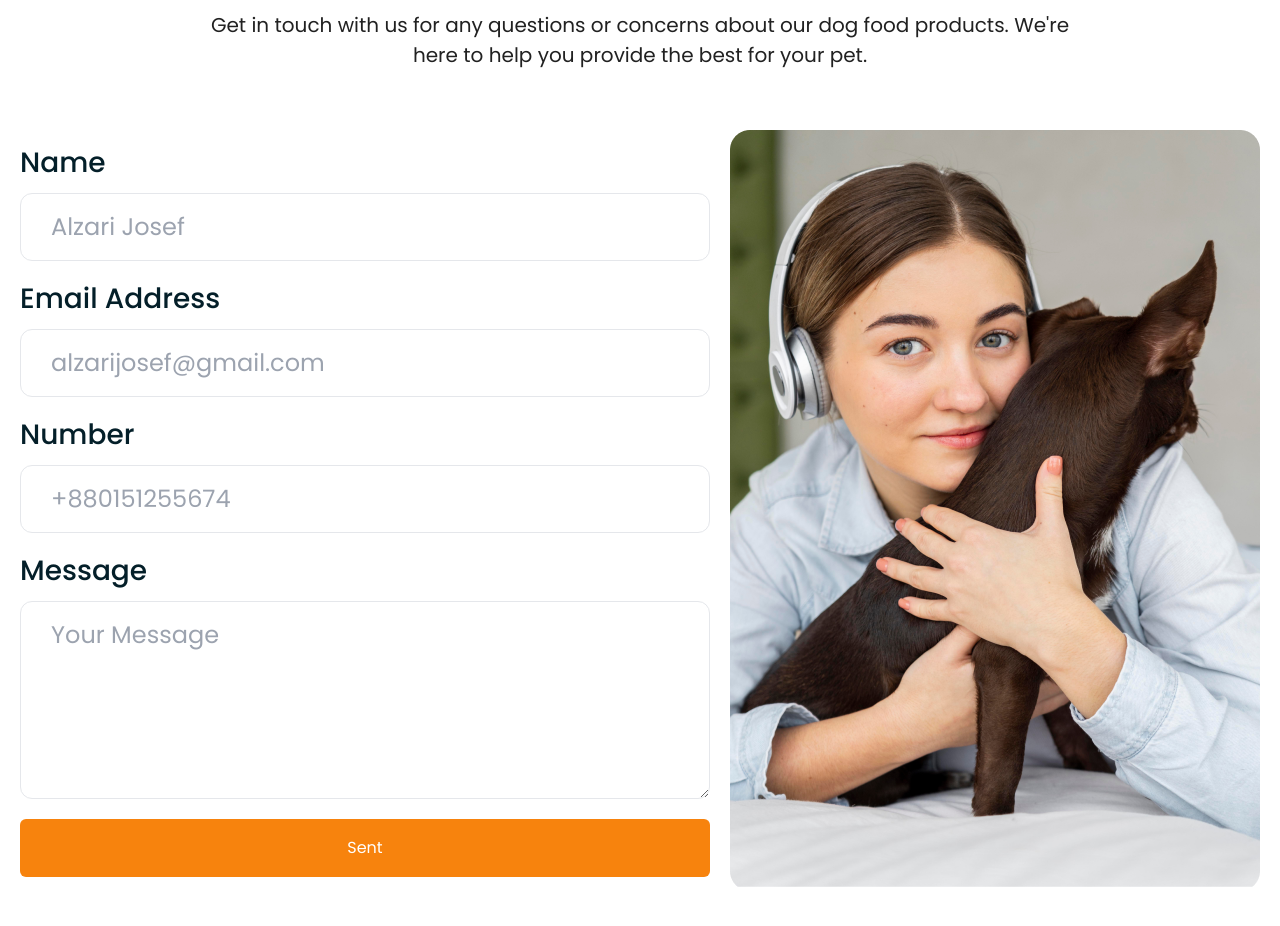
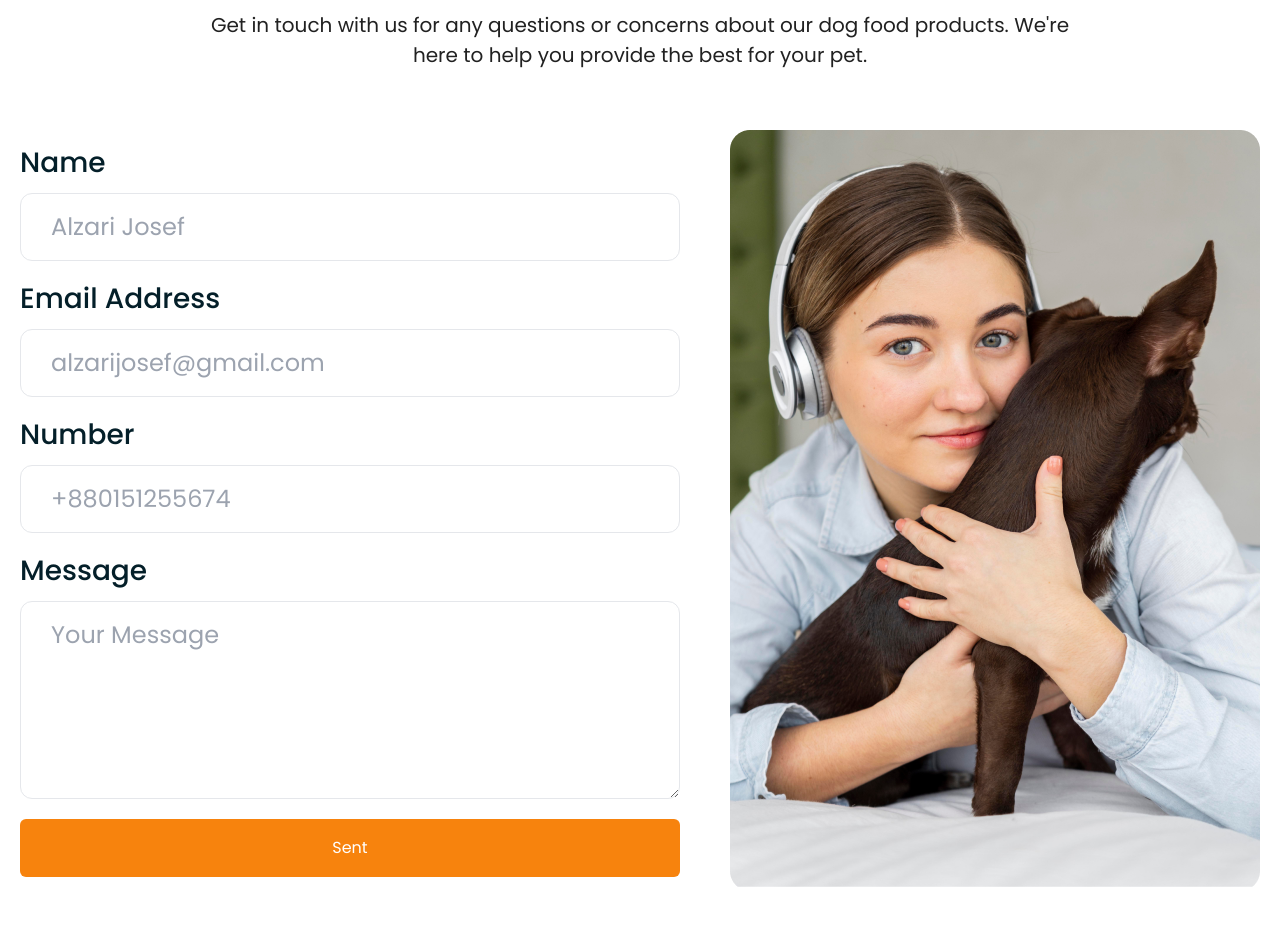
Before and after one commit to Farok-Hossain/pet-fresh-kitchen, a React (Vite) app: page / in a window 1280 px wide. Shown: the part 7200-8126 px from the top of the page. Built offline with nearby package versions, Linux system fonts and the light colour scheme.

Commit message:
again issue solved

```diff
--- a/src/components/common/ContactForm.jsx
+++ b/src/components/common/ContactForm.jsx
@@ -14,7 +14,7 @@ const ContactForm = () => {
   return (
     <div>
       {/* contact form  */}
-      <div className="flex flex-col xl:flex-row lg:flex-row lg:pb-5 lg:gap-5 items-center justify-between xl:mt-[60px] mt-[30px]">
+      <div className="flex flex-col xl:flex-row lg:flex-row lg:pb-5 xl:gap-[50px] xlg:gap-10 lg:gap-8 items-center justify-between xl:mt-[60px]  mt-[30px]">
         <div className="w-full">
           <form
             onSubmit={handleSubmit(onSubmit)}
```
